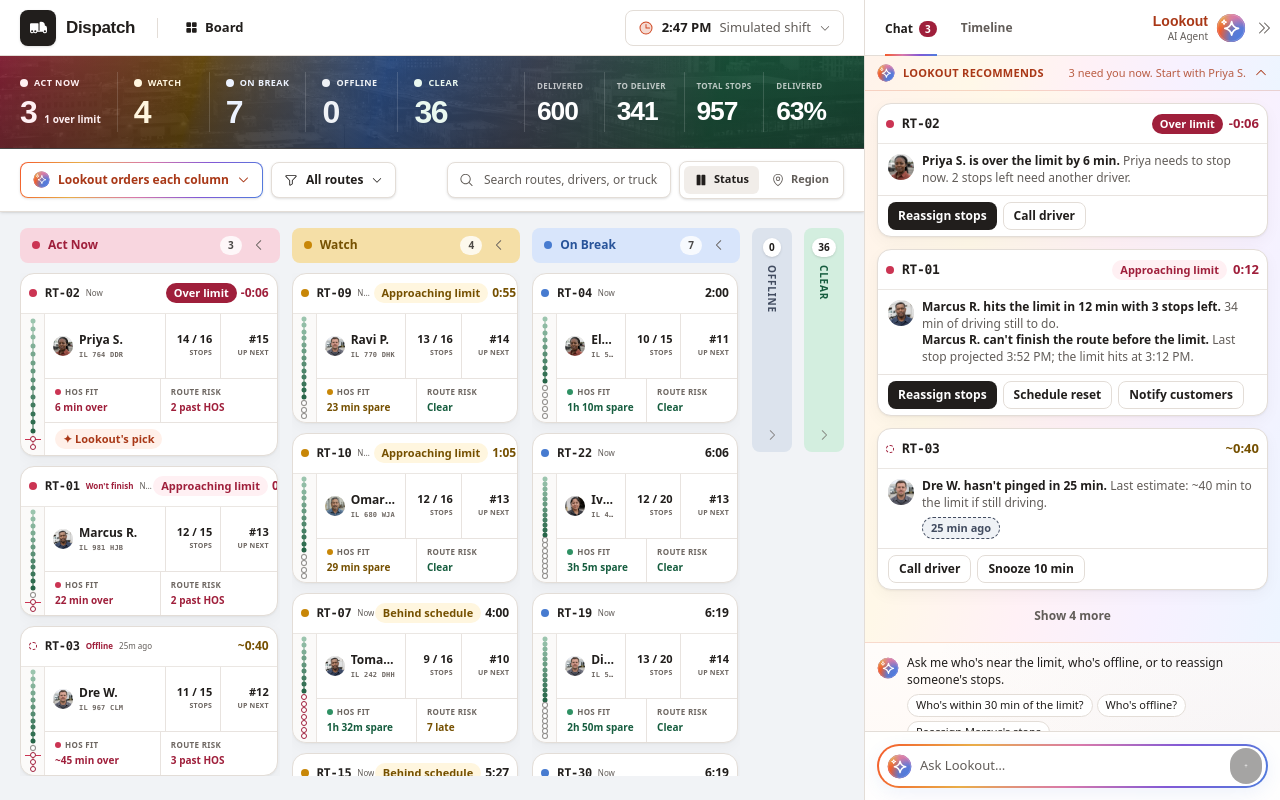
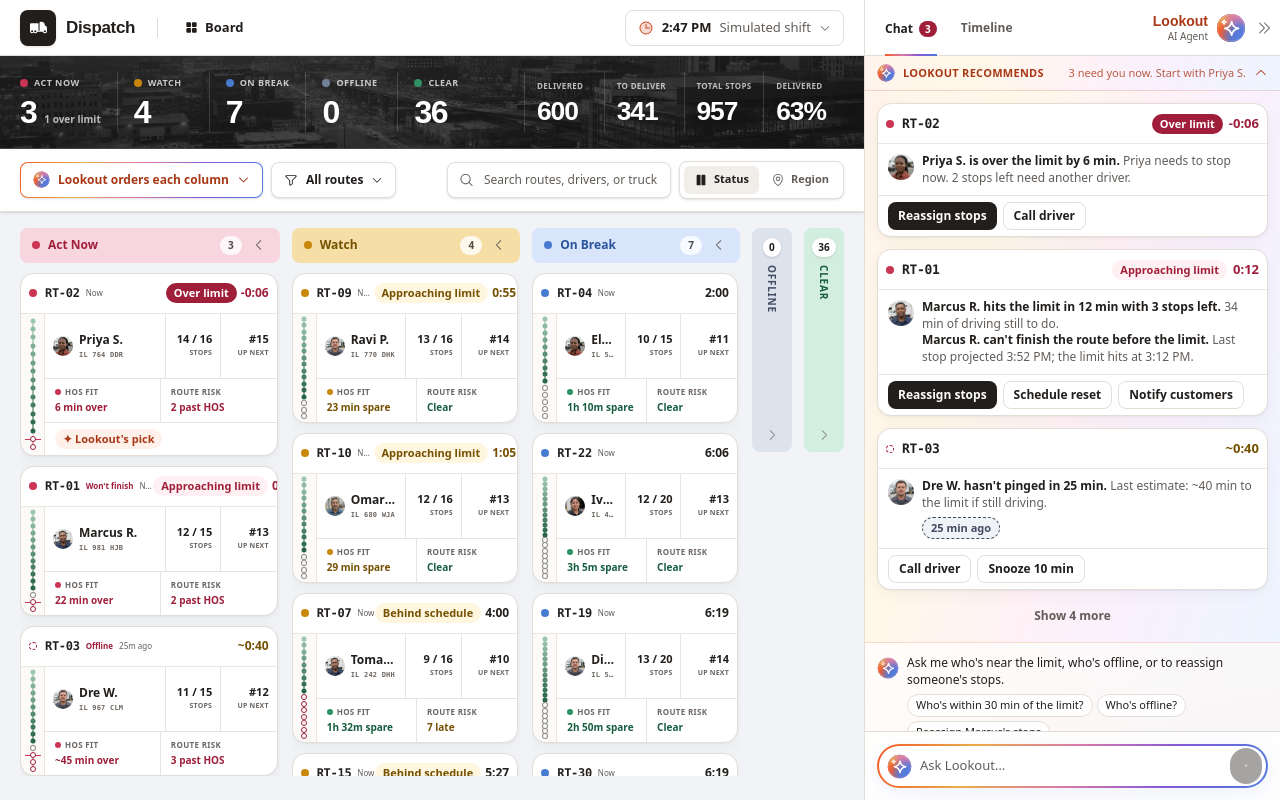
Before and after one commit to davekeller/dispatcher-dashboard, a React (Vite) app: page / in a window 1280 px wide. Built offline with nearby package versions, Linux system fonts and the light colour scheme.

Commit message:
design: make the shift hero monochrome

```diff
--- a/src/index.css
+++ b/src/index.css
@@ -79,7 +79,7 @@ body { @apply bg-canvas text-ink font-sans antialiased; }
   z-index: 0;
   pointer-events: none;
   background: url('/images/dispatch-city-hero.webp') center 56% / cover no-repeat;
-  filter: grayscale(1) saturate(0) contrast(1.12) brightness(.72);
+  filter: grayscale(1) saturate(0) contrast(1.12) brightness(.88);
 }
 
 .iq-metrics-band::after {
@@ -88,15 +88,7 @@ body { @apply bg-canvas text-ink font-sans antialiased; }
   inset: 0;
   z-index: 0;
   pointer-events: none;
-  background:
-    linear-gradient(180deg, rgba(28, 25, 25, .12), rgba(28, 25, 25, .34)),
-    linear-gradient(106deg,
-      color-mix(in srgb, var(--color-act-now) 84%, transparent) 0%,
-      color-mix(in srgb, var(--color-watch) 82%, transparent) 23%,
-      color-mix(in srgb, var(--color-break) 84%, transparent) 44%,
-      color-mix(in srgb, var(--color-offline) 84%, transparent) 61%,
-      color-mix(in srgb, var(--color-clear) 86%, transparent) 82%,
-      color-mix(in srgb, var(--color-clear) 78%, transparent) 100%);
+  background: rgba(25, 24, 24, .7);
 }
 
 .iq-metrics-band > * {
--- a/src/views/shift/ShiftHero.tsx
+++ b/src/views/shift/ShiftHero.tsx
@@ -10,9 +10,7 @@ interface Metric {
   value: number
   preset: FilterState
   dot: string
-  tone?: string
   detail?: string
-  detailTone?: string
 }
 
 function sameFilters(a: FilterState, b: FilterState): boolean {
@@ -24,11 +22,11 @@ function sameFilters(a: FilterState, b: FilterState): boolean {
 export default function ShiftHero({ metrics, ranked, filters, onPreset }: { metrics: Metrics; ranked: DriverCard[]; filters: FilterState; onPreset: (filters: FilterState) => void }) {
   const count = (band: Band) => ranked.filter((card) => card.band === band).length
   const items: Metric[] = [
-    { id: 'act_now', label: BAND_LABEL.act_now, value: count('act_now'), preset: { ...EMPTY_FILTERS, band: ['act_now'] }, dot: 'bg-act-now-soft', tone: 'text-act-now-soft', detail: `${metrics.over} over limit`, detailTone: 'text-act-now-soft' },
-    { id: 'watch', label: BAND_LABEL.watch, value: count('watch'), preset: { ...EMPTY_FILTERS, band: ['watch'] }, dot: 'bg-watch-soft', tone: 'text-watch-soft' },
-    { id: 'break', label: BAND_LABEL.break, value: count('break'), preset: { ...EMPTY_FILTERS, band: ['break'] }, dot: 'bg-break-soft', tone: 'text-break-soft' },
-    { id: 'offline', label: BAND_LABEL.offline, value: count('offline'), preset: { ...EMPTY_FILTERS, band: ['offline'] }, dot: 'bg-offline-soft', tone: 'text-offline-soft' },
-    { id: 'clear', label: BAND_LABEL.clear, value: count('clear'), preset: { ...EMPTY_FILTERS, band: ['clear'] }, dot: 'bg-clear-soft', tone: 'text-clear-soft' },
+    { id: 'act_now', label: BAND_LABEL.act_now, value: count('act_now'), preset: { ...EMPTY_FILTERS, band: ['act_now'] }, dot: 'bg-act-now-fill', detail: `${metrics.over} over limit` },
+    { id: 'watch', label: BAND_LABEL.watch, value: count('watch'), preset: { ...EMPTY_FILTERS, band: ['watch'] }, dot: 'bg-watch-fill' },
+    { id: 'break', label: BAND_LABEL.break, value: count('break'), preset: { ...EMPTY_FILTERS, band: ['break'] }, dot: 'bg-break-fill' },
+    { id: 'offline', label: BAND_LABEL.offline, value: count('offline'), preset: { ...EMPTY_FILTERS, band: ['offline'] }, dot: 'bg-offline-fill' },
+    { id: 'clear', label: BAND_LABEL.clear, value: count('clear'), preset: { ...EMPTY_FILTERS, band: ['clear'] }, dot: 'bg-clear-fill' },
   ]
   const toDeliver = metrics.stopsRemaining + metrics.needDriver
   const totalStops = metrics.stopsDelivered + toDeliver + metrics.stopsFailed
@@ -55,12 +53,12 @@ export default function ShiftHero({ metrics, ranked, filters, onPreset }: { metr
                 }}
                 className={`min-w-[5.75rem] cursor-pointer px-4 py-1 text-left outline-none transition first:pl-0 hover:bg-white/10 focus-visible:bg-white/15 ${active ? 'iq-metric-active bg-white/15' : ''}`}
               >
-                <dt className={`flex items-center gap-1.5 whitespace-nowrap text-[9px] font-semibold uppercase tracking-[0.05em] ${item.tone ?? 'text-label'}`}>
+                <dt className="flex items-center gap-1.5 whitespace-nowrap text-[9px] font-semibold uppercase tracking-[0.05em] text-white/75">
                   <span className={`h-2 w-2 rounded-full ${item.dot}`} /> {item.label}
                 </dt>
                 <dd className="mt-1.5 flex items-baseline gap-2">
-                  <span className={`tnum font-display text-[2rem] font-semibold leading-none tracking-[-0.045em] ${item.tone ?? 'text-on-accent'}`}>{item.value}</span>
-                  {item.detail && <span className={`whitespace-nowrap text-[10px] font-semibold ${item.detailTone ?? 'text-white/75'}`}>{item.detail}</span>}
+                  <span className="tnum font-display text-[2rem] font-semibold leading-none tracking-[-0.045em] text-on-accent">{item.value}</span>
+                  {item.detail && <span className="whitespace-nowrap text-[10px] font-semibold text-white/70">{item.detail}</span>}
                 </dd>
               </div>
             )
```
Also changed, not shown: 3 other files (tests, documents, lock files or other folders).
